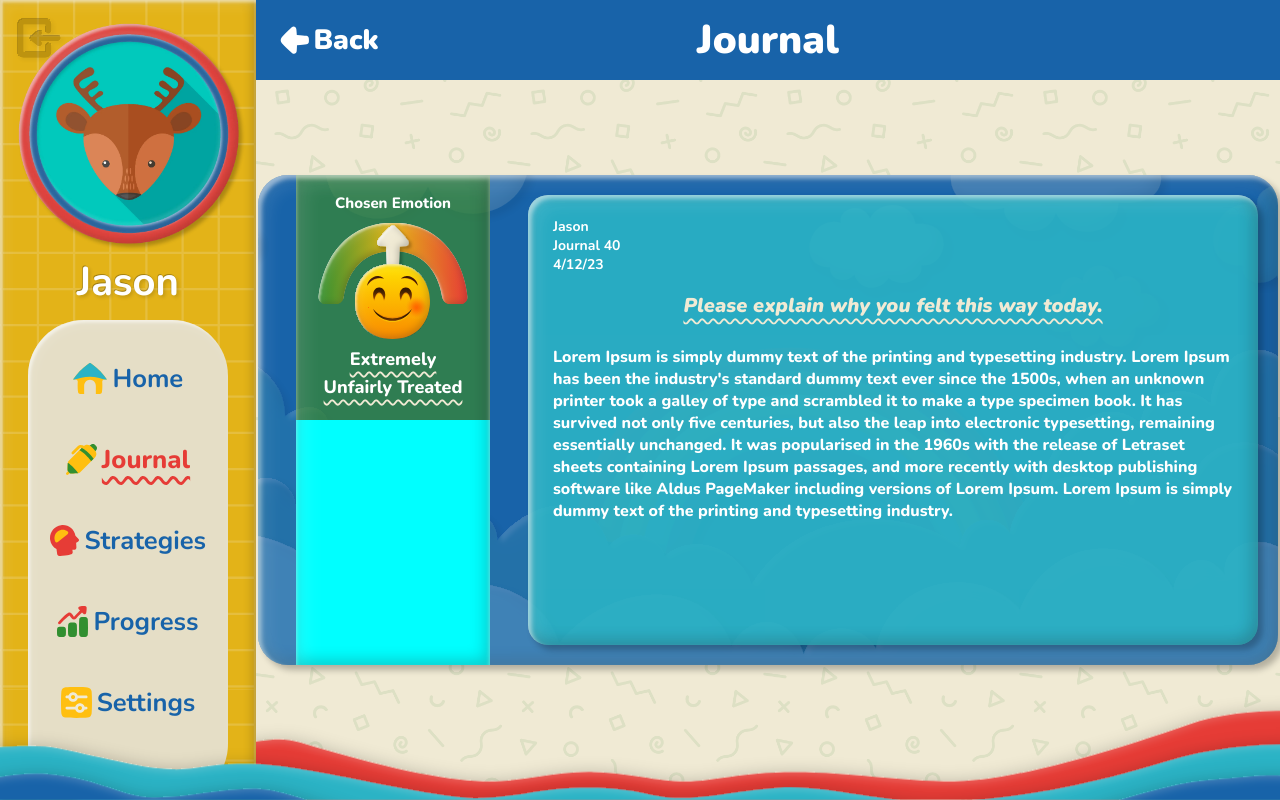
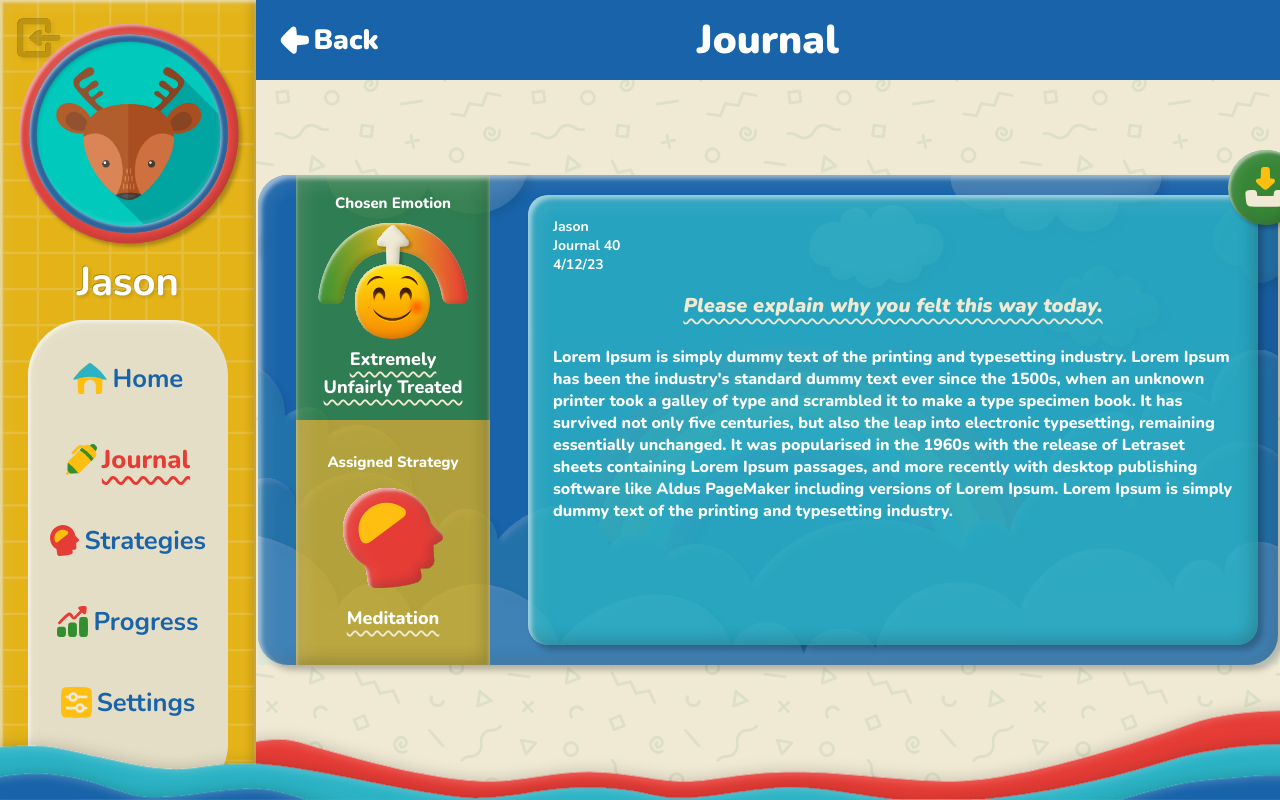
Before and after one commit to DakotaPennwest/Team-Workaholics-Capstone, a PHP site: page /journalViewJournal.html in a window 1280 px wide. Run offline with PHP 8.4, Linux system fonts and the light colour scheme; data that the repository does not hold is empty.

Commit message:
Added journalViewJournal page and javascript report download
- Added the view journal html, css and javascript
- This page shows a nicely formatted display showing the user a specific journal and all info related to that journal
- This design is very similar to other reports and will be used for the emotion and strategy reports
- Also added javascript that lets the user download the journal as a text file

NOTE ABOUT DOWNLOAD
I tried for the life of me to make it so the user could just download the whole report as a png since the page nicely formats everything, however, not matter what I tried, it didn't work. I am admittedly not great with javascript and this task sadly was above me. So for now, I have all the info saved to a text file for the user. While this does accomplish the functionality, It's not an ideal solution imo.

```diff
--- a/journalViewJournal.html
+++ b/journalViewJournal.html
@@ -88,11 +88,13 @@
 		<!-- Container for the journal box-->
 		<div class="content-container">
 
+
             <!-- Box that shows the whole journl and all info -->
             <div class="view-journal-box">
 
+                <div class="download-icon" id="downloadIcon"> <img src="./images/icons/downloadIcon.svg" alt="Download"> </div>
+
                 <div class="left-content-container">
-
 
                     <div class="left-content-inner-container-shading"> </div>
 
@@ -113,6 +115,14 @@
                         </div>
 
                         <div class="left-content-inner-container-bottom">
+
+                            <div class="left-content-inner-container-top-text">Assigned Strategy</div>
+
+                            <div class="strategy-image-container">
+                                <img src="./images/icons/strategyIconBigShaded.svg" alt="assigned strategy" class="assigned-strategy-image">
+                            </div>
+
+                            <div class="left-content-inner-container-bottom-text" id="journalAssignedStrategy">Meditation</div>
 
                         </div>
 
--- a/styles/journalViewJournal.css
+++ b/styles/journalViewJournal.css
@@ -27,7 +27,6 @@
     position: relative; /* Ensures child elements are positioned relative to it */
     box-shadow: var(--main-shading-with-drop-shadow);
     z-index: 0; /* Ensure the background stays behind */
-    overflow: hidden;
     font-family: 'Nunito', sans-serif;
     display: flex; /* This makes it so both the left and right will be displayed side by side */
     margin-bottom: 5%;
@@ -106,9 +105,10 @@
     align-items: center;
     background-color: rgb(227, 179, 24, 0.75);
     z-index: 2; /* Ensure this rectangle appears on top */
+    justify-content: center;
     text-align: center;
+    gap: 2.5%;
     overflow: hidden;
-    background-color: aqua;
 }
 
 .left-content-inner-container-top-text {
@@ -157,6 +157,21 @@
     top: -25px;
 }
 
+.strategy-image-container {
+    position: relative;
+    display: flex;
+    width: 100%;
+    height: 120px;
+    align-items: center;
+    justify-content: center; /* Centers emoji horizontally */
+    align-items: center; /* Sticks emoji to the top */
+}
+
+.assigned-strategy-image {
+    height: 100px;
+    width: 100px;
+}
+
 .right-content-container {
     height: 100%;
     width: 73%;
@@ -181,7 +196,7 @@
     height: 100%;
     background: var(--main-cyan);
     border-radius: 20px;
-    opacity: 0.9; /* Apply the 70% opacity here */
+    opacity: 0.8;
     z-index: -1; /* Ensure it stays behind the content */
     box-shadow: var(--main-shading-with-drop-shadow);
 }
@@ -225,3 +240,35 @@
     padding: 25px;
     padding-top: 5px;
 }
+
+.download-icon {
+    width: 75px;
+    height: 75px;
+    background-color: var(--main-green-subdued);
+    border-radius: 1000px;
+    display: flex;
+    align-items: center;
+    justify-content: center;
+    box-shadow: var(--main-shading-with-drop-shadow-scaled);
+    cursor: pointer;
+    user-select: none;
+    position: absolute;
+    z-index: 20;
+    right: -25px;
+    top: -25px;
+}
+
+.download-icon img {
+    width: 55%;
+    height: auto;
+    display: block;
+}
+
+.download-icon:hover {
+    background-color: var(--main-green);
+    box-shadow: 0 0 0 4px var(--main-yellow-bold), var(--main-shading-with-drop-shadow);
+}
+
+.download-icon:active {
+    transform: scale(0.95);
+}
```
Also changed, not shown: scripts/journalViewJournal.js (+53 -1 lines), images/icons/downloadIcon.svg (added), images/icons/strategyIconBigShaded.svg (added).
